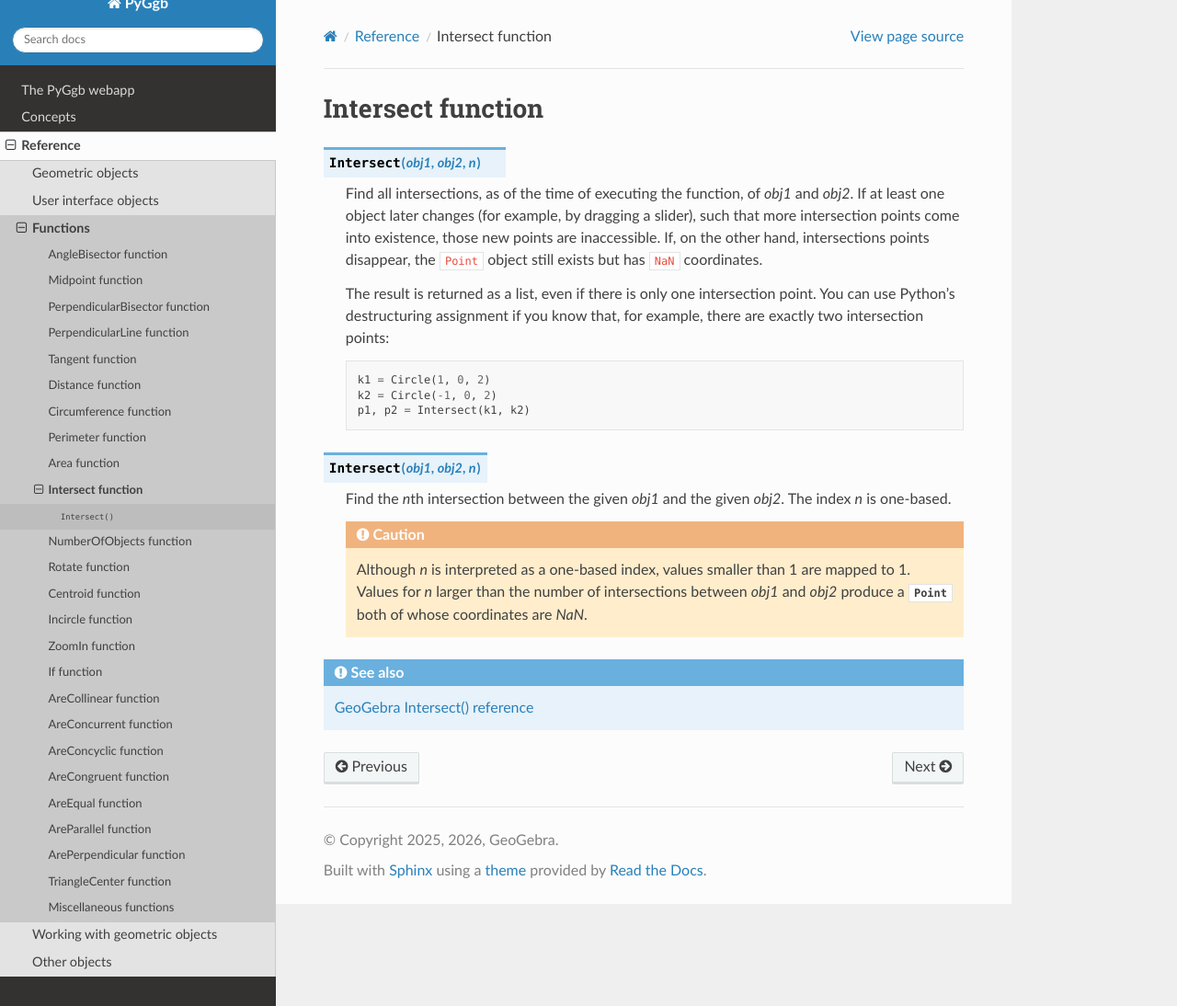
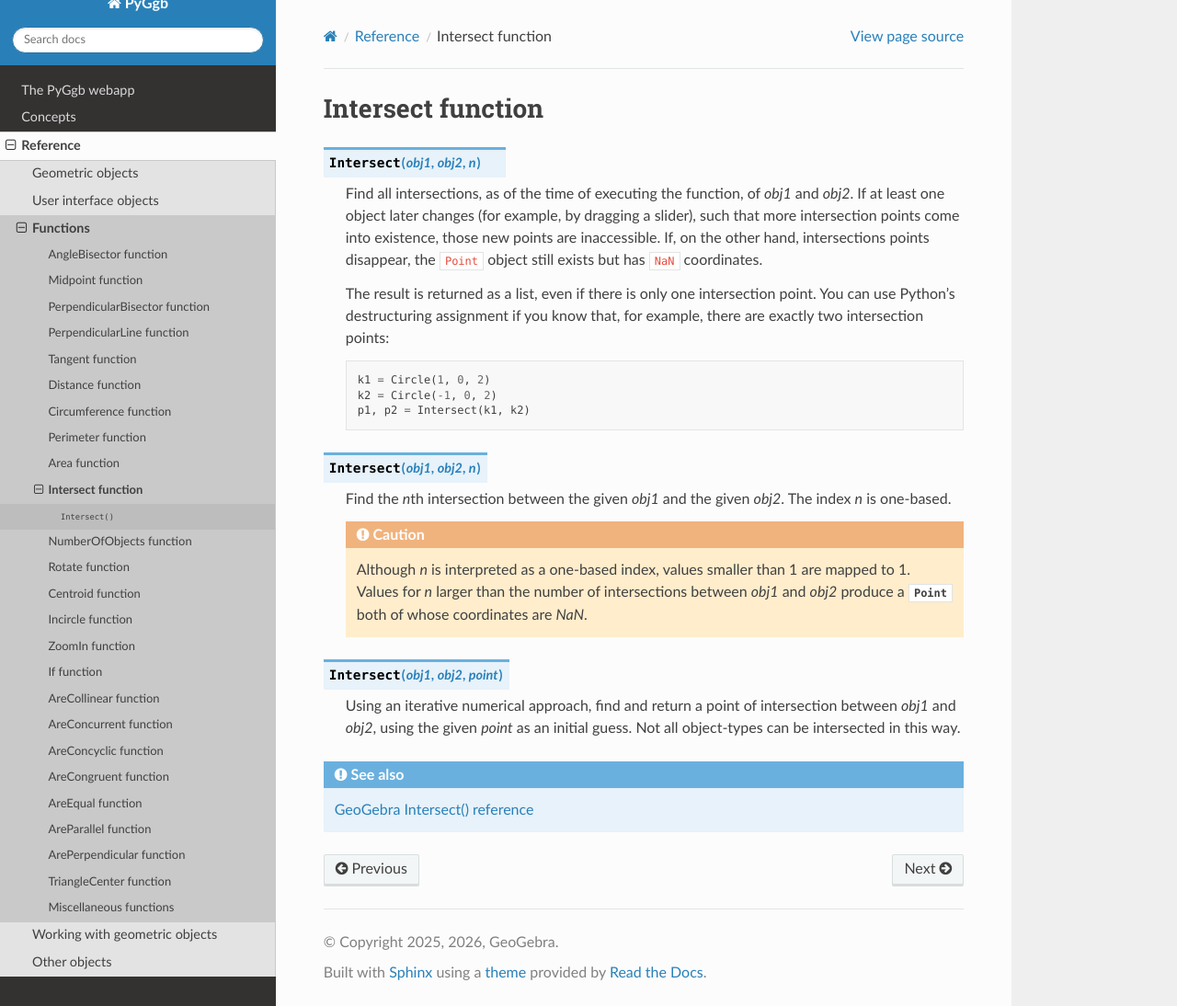
Before and after one commit to bennorth/pyggb, a Sphinx documentation site: the page built from doc/source/reference/functions/intersect.rst, in a window 1280 px wide and 1094 px high. Shown: the whole window at 92% size. Built offline with Sphinx 7.4.7 and the Read the Docs theme 3.1.0, drawn with Linux system fonts in a browser that asks for light colours.

Commit message:
Handle (obj, obj, point) overload; doc, test

```diff
--- a/doc/source/reference/functions/intersect.rst
+++ b/doc/source/reference/functions/intersect.rst
@@ -36,6 +36,15 @@ Intersect function
       :py:class:`Point` both of whose coordinates are *NaN*.
 
 
+.. py:function:: Intersect(obj1, obj2, point)
+   :noindex:
+
+   Using an iterative numerical approach, find and return a point of
+   intersection between *obj1* and *obj2*, using the given *point* as
+   an initial guess.  Not all object-types can be intersected in this
+   way.
+
+
 .. seealso::
 
    `GeoGebra Intersect() reference
```
Also changed, not shown: 2 other files.
